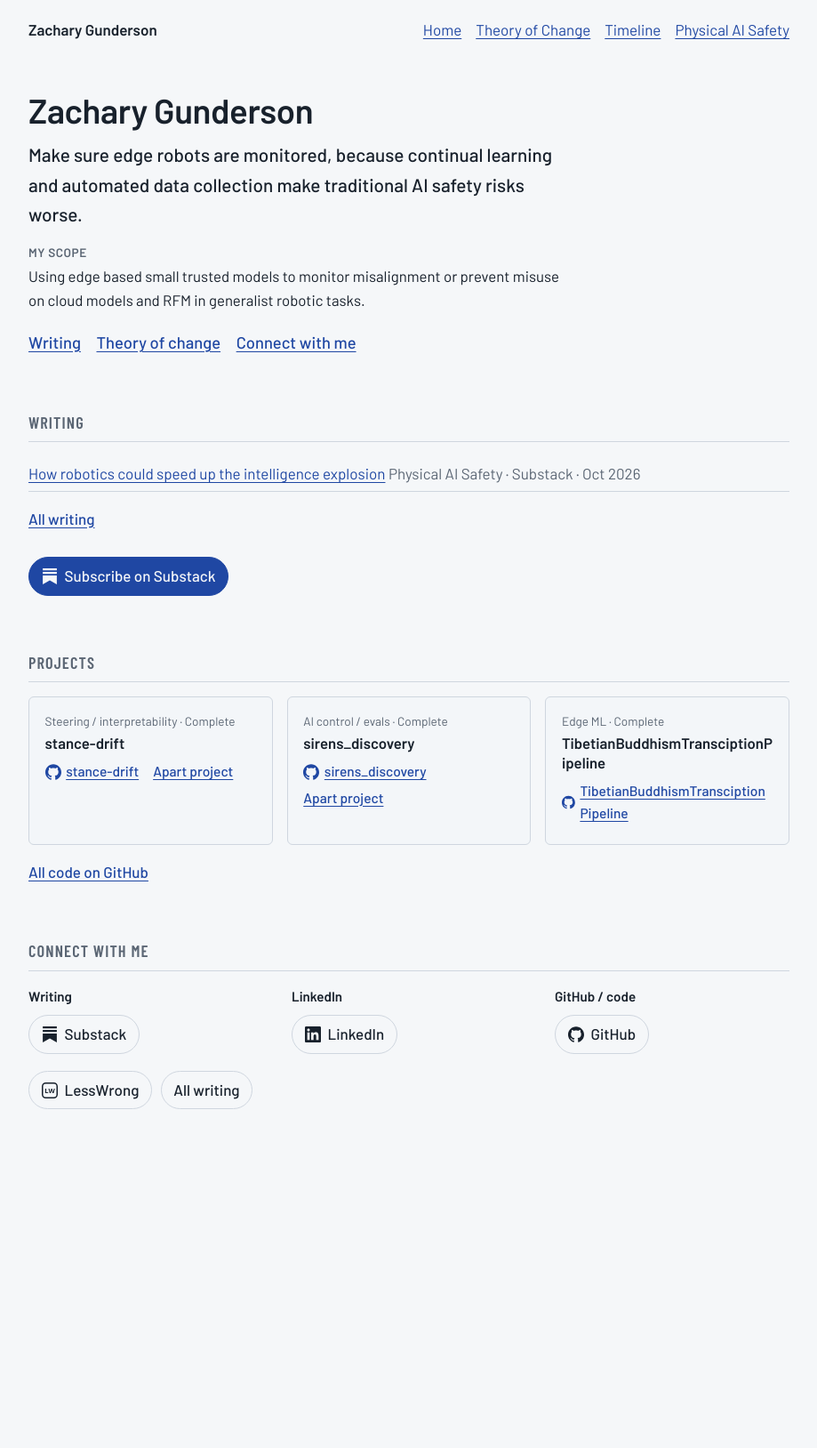
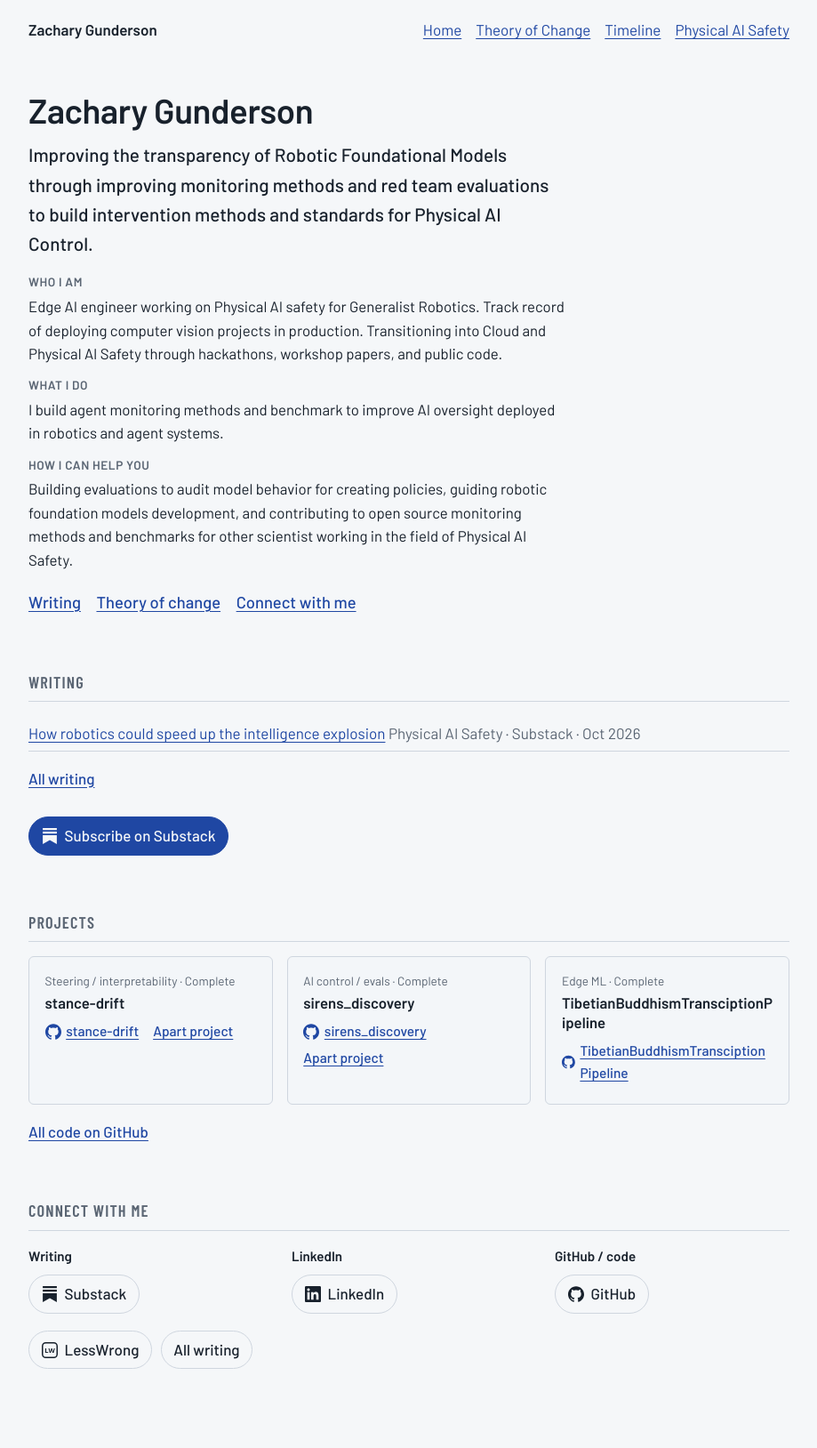
Before and after one commit to Ztgunderson/Ztgunderson.github.io, a Jekyll site: the page built from index.html, in a window 1280 px wide. Shown: the whole page at 89% size, without its empty margins (180-1099 px from the left). Built offline with Jekyll 4.4.1, drawn with Linux system fonts in a browser that asks for light colours; before the commit the page ends 1336 px from its top, so only the background shows below that.

Commit message:
Mission and 30-second pitch in Zach's words (Oct 16)
Co-Authored-By: Claude Opus 5.5 <noreply@anthropic.com>
Claude-Session: https://claude.ai/code/session_01YJ6KKtaqbJv3gQdmqf7GMB

```diff
--- a/_data/home.yml
+++ b/_data/home.yml
@@ -4,8 +4,9 @@
 
 # One sentence, outcome first: [what you do] + [for whom] + [toward which outcome].
 # Strong examples name a specific threat (Apollo: "reducing risks from scheming frontier AI").
-# Currently your own Oct 14 draft sentence, verbatim. Edit or replace it.
-mission: "Make sure edge robots are monitored, because continual learning and automated data collection make traditional AI safety risks worse."
+# Your Oct 16 mission, verbatim (spelling only). Previous (Oct 14): "Make sure edge robots are monitored, because continual
+# learning and automated data collection make traditional AI safety risks worse."
+mission: "Improving the transparency of Robotic Foundational Models through improving monitoring methods and red team evaluations to build intervention methods and standards for Physical AI Control."
 
 # "Now" banner (Neel Nanda pins one call to action above everything). Your words.
 # e.g. what you're doing this month + one ask. Leave text blank to hide.
@@ -21,9 +22,12 @@ headline: ""
 # ~75 spoken words: problem -> what I do -> one proof ("first"/result) -> why me -> the ask.
 # 30-SECOND PITCH: three points, your words, ~25 words each (~75 spoken words total).
 pitch:
-  who_i_am: ""        # who you are (background, the proof that you build things)
-  scope: "Using edge based small trusted models to monitor misalignment or prevent misuse on cloud models and RFM in generalist robotic tasks."   # your Oct 15 one-liner v2, verbatim
-  how_i_can_help: ""  # one line; the full list is how_i_can_help below
+  # Oct 16, your words verbatim (spelling fixes only: Transiioning -> Transitioning).
+  who_i_am: "Edge AI engineer working on Physical AI safety for Generalist Robotics. Track record of deploying computer vision projects in production. Transitioning into Cloud and Physical AI Safety through hackathons, workshop papers, and public code."
+  # Shown as "What I do". Previous one-liner (Oct 15 v2): "Using edge based small trusted models to monitor misalignment or
+  # prevent misuse on cloud models and RFM in generalist robotic tasks."
+  scope: "I build agent monitoring methods and benchmark to improve AI oversight deployed in robotics and agent systems."
+  how_i_can_help: "Building evaluations to audit model behavior for creating policies, guiding robotic foundation models development, and contributing to open source monitoring methods and benchmarks for other scientist working in the field of Physical AI Safety."
 
 # Scope: one sentence on what you work on, then 2-4 short "in" and "not now" items.
 # Your Oct 14 draft, to edit or replace: "Make sure edge robots are monitored, because
--- a/index.html
+++ b/index.html
@@ -13,7 +13,7 @@ description: ""  # your words; blank falls back to _config.yml description
   {% if h.pitch.who_i_am != "" or h.pitch.scope != "" or h.pitch.how_i_can_help != "" %}
   <dl class="pitch3">
     {% if h.pitch.who_i_am != "" %}<dt>Who I am</dt><dd>{{ h.pitch.who_i_am }}</dd>{% endif %}
-    {% if h.pitch.scope != "" %}<dt>My scope</dt><dd>{{ h.pitch.scope }}</dd>{% endif %}
+    {% if h.pitch.scope != "" %}<dt>What I do</dt><dd>{{ h.pitch.scope }}</dd>{% endif %}
     {% if h.pitch.how_i_can_help != "" %}<dt>How I can help you</dt><dd>{{ h.pitch.how_i_can_help }}</dd>{% endif %}
   </dl>
   {% endif %}
```
